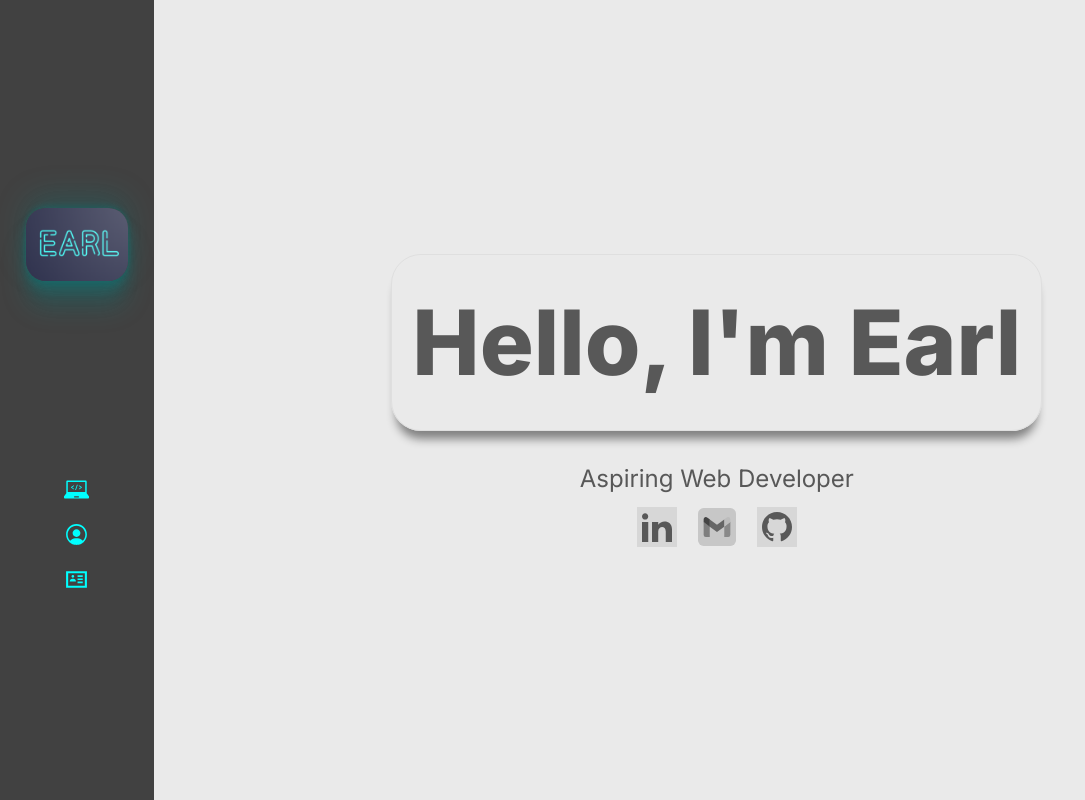
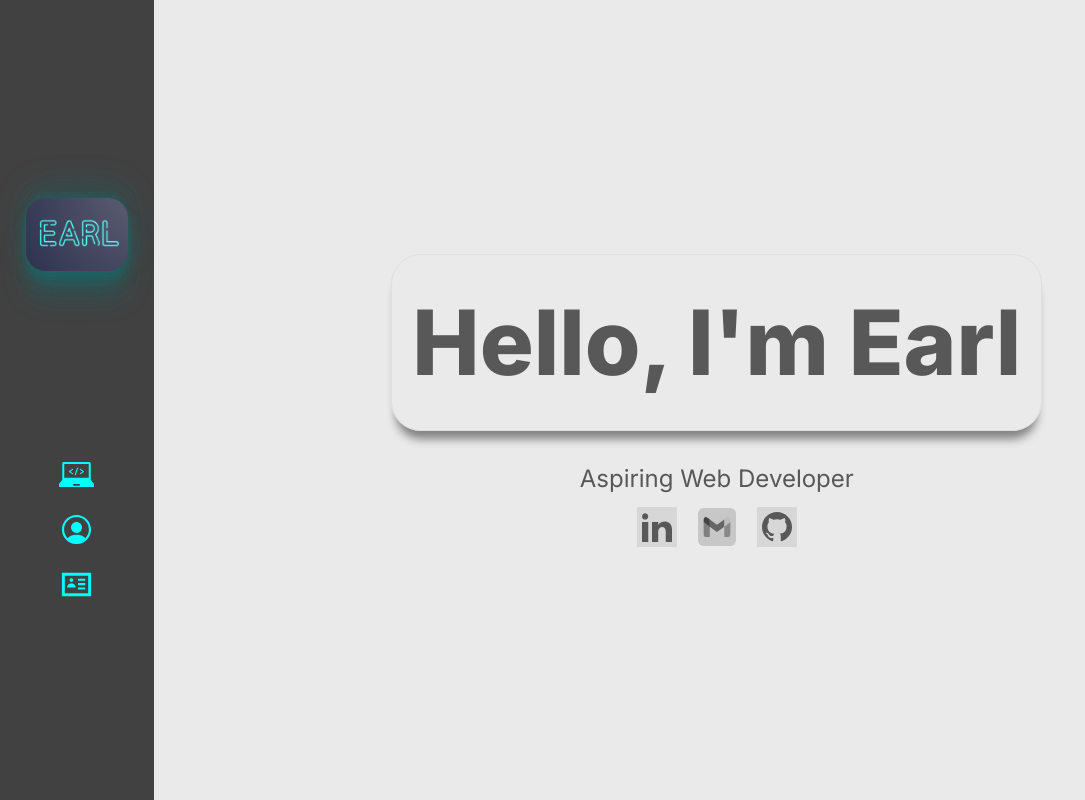
Before and after one commit to bLuEsKy140506/mywebsiteportfolio, a Next.js app: page / in a window 1280 px wide. Shown: the top 800 px of the page, without its empty margins (0-1085 px from the left). Built offline with nearby package versions, Linux system fonts and the light colour scheme.

Commit message:
adjust alignment and icon sizes -- partially finished p6

```diff
--- a/app/globals.css
+++ b/app/globals.css
@@ -120,4 +120,12 @@ section {
     margin-left: 0;
     width: 100vw;
   }
+
+  .project-icon-container {
+    width: 100%;
+    display: flex;
+
+    justify-content: space-around;
+    gap: 2vw;
+  }
 }
--- a/semantic-parts/Header-NavBar.css
+++ b/semantic-parts/Header-NavBar.css
@@ -40,14 +40,17 @@
 .active {
   color: rgb(0, 250, 250);
   font-weight: 800;
+  transition: all 0.7s ease;
 }
 
 .show {
   display: block;
+  transition: all 0.7s ease;
 }
 
 .hide {
   display: none;
+  transition: all 0.7s ease;
 }
 
 .active-logo {
@@ -63,6 +66,7 @@
     display: flex;
     justify-content: space-between;
     flex-direction: row;
+    align-items: center;
     padding: 3vw 4vw;
   }
 
--- a/semantic-parts/Header-NavBar.jsx
+++ b/semantic-parts/Header-NavBar.jsx
@@ -76,27 +76,27 @@ const HeaderNavBar = () => {
         </div>
       </div>
       <nav className="nav-container">
-        <Link href="#projects" className="flex gap-2">
+        <Link href="#projects" className="flex gap-2 items-center">
           <span>
-            <Image src={project} alt="project-icon" width={25} height={25} />
+            <Image src={project} alt="project-icon" width={35} height={35} />
           </span>
           <span className={activeLink === "projects" ? "active show" : "hide"}>
-            Project
+            Projects
           </span>
         </Link>
 
-        <Link href="#about" className="flex gap-2">
+        <Link href="#about" className="flex gap-2 items-center">
           <span>
-            <Image src={profile} alt="about-icon" width={25} height={25} />
+            <Image src={profile} alt="about-icon" width={35} height={35} />
           </span>
           <span className={activeLink === "about" ? "active show" : "hide"}>
             About
           </span>
         </Link>
 
-        <Link href="#contact" className="flex gap-2">
+        <Link href="#contact" className="flex gap-2 items-center">
           <span>
-            <Image src={contact} alt="about-icon" width={25} height={25} />
+            <Image src={contact} alt="about-icon" width={35} height={35} />
           </span>
           <span className={activeLink === "contact" ? "active show" : "hide"}>
             Contact
```
